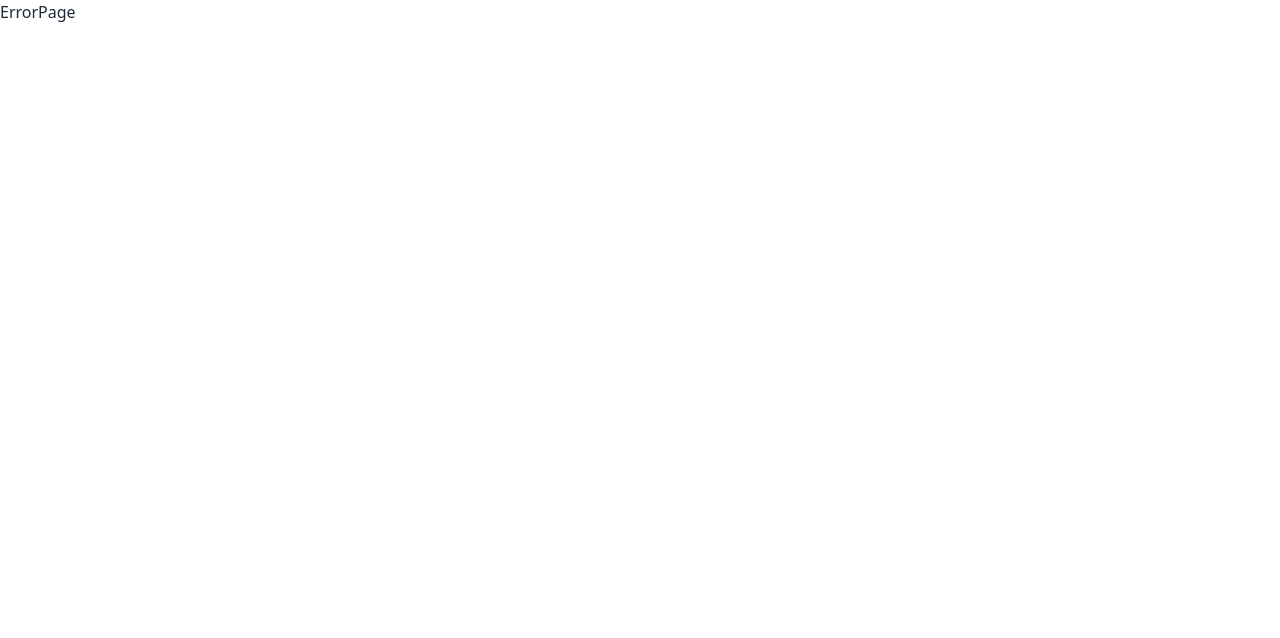
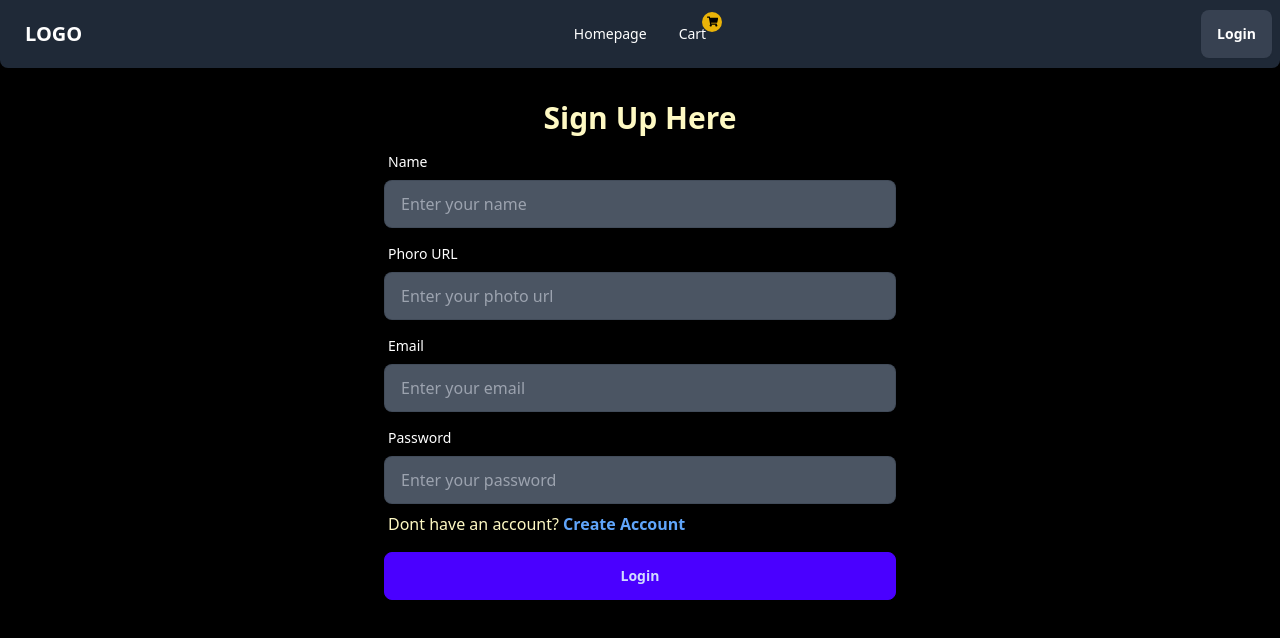
Before and after one commit to PIYAS137/React-Task-1, a React (Vite) app: page /signup in a window 1280 px wide. Before the commit this address had no page. Shown: the top 638 px of the page. Built offline with nearby package versions, Linux system fonts and the light colour scheme.

Commit message:
signup and login page DONE

```diff
--- a/package.json
+++ b/package.json
@@ -13,6 +13,7 @@
     "axios": "^1.6.3",
     "react": "^18.2.0",
     "react-dom": "^18.2.0",
+    "react-hook-form": "^7.49.2",
     "react-icons": "^4.12.0",
     "react-redux": "^9.0.4",
     "react-router-dom": "^6.21.1",
--- a/src/Pages/LoginPage/LoginPage.jsx
+++ b/src/Pages/LoginPage/LoginPage.jsx
@@ -1,8 +1,47 @@
+import { useForm } from "react-hook-form"
+import { Link } from "react-router-dom";
+
+const LoginPage = () => {
+
+  const {
+    register,
+    handleSubmit,
+    watch,
+    formState: { errors },
+  } = useForm()
+
+  const onSubmit = (data) => {
+    console.log(data);
+  }
 
 
-const LoginPage = () => {
+
+
+
   return (
-    <div>LoginPage</div>
+    <form onSubmit={handleSubmit(onSubmit)} className="card-body max-w-xl mx-auto">
+      <h1 className=" text-3xl text-center font-bold">Login Here</h1>
+      <div className="form-control">
+        <label className="label">
+          <span className="label-text text-white">Email</span>
+        </label>
+        <input {...register("email", { required: true })} placeholder="Enter your email" className="input input-bordered bg-gray-600" />
+        {errors.email && <span className=" text-red-500">This field is required</span>}
+      </div>
+      <div className="form-control">
+        <label className="label">
+          <span className="label-text text-white">Password</span>
+        </label>
+        <input {...register("pass", { required: true })} placeholder="Enter your password" className="input input-bordered bg-gray-600" />
+        {errors.pass && <span className=" text-red-500">This field is required</span>}
+        <label className="label ">
+          <p>Dont have an account?<Link className=" font-semibold text-blue-400 hover:text-blue-300" to={'/signup'}> Create Account</Link> </p>
+        </label>
+      </div>
+      <div className="form-control ">
+        <button className="btn btn-primary">Login</button>
+      </div>
+    </form>
   )
 }
 
--- /dev/null
+++ b/src/Pages/SignUpPage/SignUpPage.jsx
@@ -0,0 +1,64 @@
+import { useForm } from "react-hook-form"
+import { Link } from "react-router-dom";
+
+
+
+const SignUpPage = () => {
+
+    const {
+        register,
+        handleSubmit,
+        watch,
+        formState: { errors },
+    } = useForm()
+
+    const onSubmit = (data) => {
+        console.log(data);
+    }
+
+
+
+
+
+    return (
+        <form onSubmit={handleSubmit(onSubmit)} className="card-body max-w-xl mx-auto">
+            <h1 className=" text-3xl text-center font-bold">Sign Up Here</h1>
+            <div className="form-control">
+                <label className="label">
+                    <span className="label-text text-white">Name</span>
+                </label>
+                <input {...register("name", { required: true })} placeholder="Enter your name" className="input input-bordered bg-gray-600" />
+                {errors.name && <span className=" text-red-500">This field is required</span>}
+            </div>
+            <div className="form-control">
+                <label className="label">
+                    <span className="label-text text-white">Phoro URL</span>
+                </label>
+                <input {...register("photo", { required: true })} placeholder="Enter your photo url" className="input input-bordered bg-gray-600" />
+                {errors.photo && <span className=" text-red-500">This field is required</span>}
+            </div>
+            <div className="form-control">
+                <label className="label">
+                    <span className="label-text text-white">Email</span>
+                </label>
+                <input {...register("email", { required: true })} placeholder="Enter your email" className="input input-bordered bg-gray-600" />
+                {errors.email && <span className=" text-red-500">This field is required</span>}
+            </div>
+            <div className="form-control">
+                <label className="label">
+                    <span className="label-text text-white">Password</span>
+                </label>
+                <input {...register("pass", { required: true })} placeholder="Enter your password" className="input input-bordered bg-gray-600" />
+                {errors.pass && <span className=" text-red-500">This field is required</span>}
+                <label className="label ">
+                    <p>Dont have an account?<Link className=" font-semibold text-blue-400 hover:text-blue-300" to={'/signup'}> Create Account</Link> </p>
+                </label>
+            </div>
+            <div className="form-control ">
+                <button className="btn btn-primary">Login</button>
+            </div>
+        </form>
+    )
+}
+
+export default SignUpPage
--- a/src/Routes/Routes.jsx
+++ b/src/Routes/Routes.jsx
@@ -4,6 +4,7 @@ import RootPage from '../Pages/RootPage/RootPage';
 import ErrorPage from '../Pages/ErrorPage/ErrorPage';
 import LoginPage from '../Pages/LoginPage/LoginPage';
 import CartPage from '../Pages/CartPage/CartPage';
+import SignUpPage from '../Pages/SignUpPage/SignUpPage';
 
 const router = createBrowserRouter([
     {
@@ -14,6 +15,10 @@ const router = createBrowserRouter([
             {
                 path:'/',
                 element:<HomePage/>
+            },
+            {
+                path:'/signup',
+                element:<SignUpPage/>
             },
             {
                 path:'/login',
--- a/src/Shared/AppNavbar/AppNavbar.jsx
+++ b/src/Shared/AppNavbar/AppNavbar.jsx
@@ -5,7 +5,7 @@ const AppNavbar = () => {
 
     const navLinkes = <>
         <li><NavLink to={'/'}>Homepage</NavLink></li>
-        <li><NavLink to={'/cart'} className="relative">Cart <small className=" absolute right-0 -top-1 bg-yellow-500 text-black w-5 h-5 rounded-full flex justify-center items-center font-bold"><FaShoppingCart/> </small></NavLink></li>
+        <li><NavLink to={'/cart'} className="relative">Cart <small className=" absolute right-0 -top-1 bg-yellow-500 text-black w-5 h-5 rounded-full flex justify-center items-center font-bold"><FaShoppingCart /> </small></NavLink></li>
     </>
 
     return (
@@ -16,7 +16,7 @@ const AppNavbar = () => {
                         <svg xmlns="http://www.w3.org/2000/svg" className="h-5 w-5" fill="none" viewBox="0 0 24 24" stroke="currentColor"><path strokeLinecap="round" strokeLinejoin="round" strokeWidth="2" d="M4 6h16M4 12h8m-8 6h16" /></svg>
                     </div>
                     <ul tabIndex={0} className="menu menu-sm dropdown-content mt-3 z-[1] p-2 shadow bg-base-100 rounded-box w-52">
-                       {navLinkes}
+                        {navLinkes}
                     </ul>
                 </div>
                 <a className="btn btn-ghost text-xl">LOGO</a>
@@ -27,7 +27,9 @@ const AppNavbar = () => {
                 </ul>
             </div>
             <div className="navbar-end">
-                <a className="btn bg-gray-700 hover:bg-gray-600 text-white border-none">Login</a>
+                <NavLink to={'/login'}>
+                    <button className="btn bg-gray-700 hover:bg-gray-600 text-white border-none">Login</button>
+                </NavLink>
             </div>
         </div>
     )
```
Also changed, not shown: 1 other file (tests, documents, lock files or other folders).
